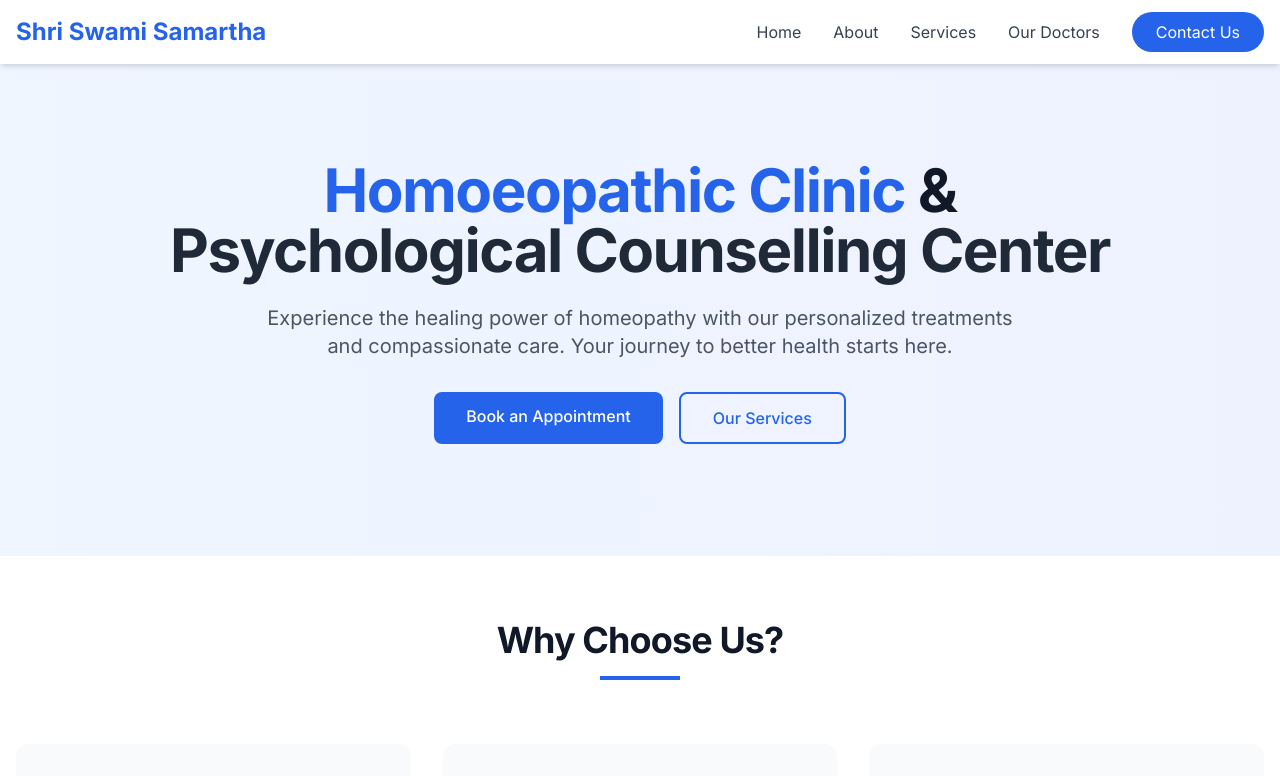
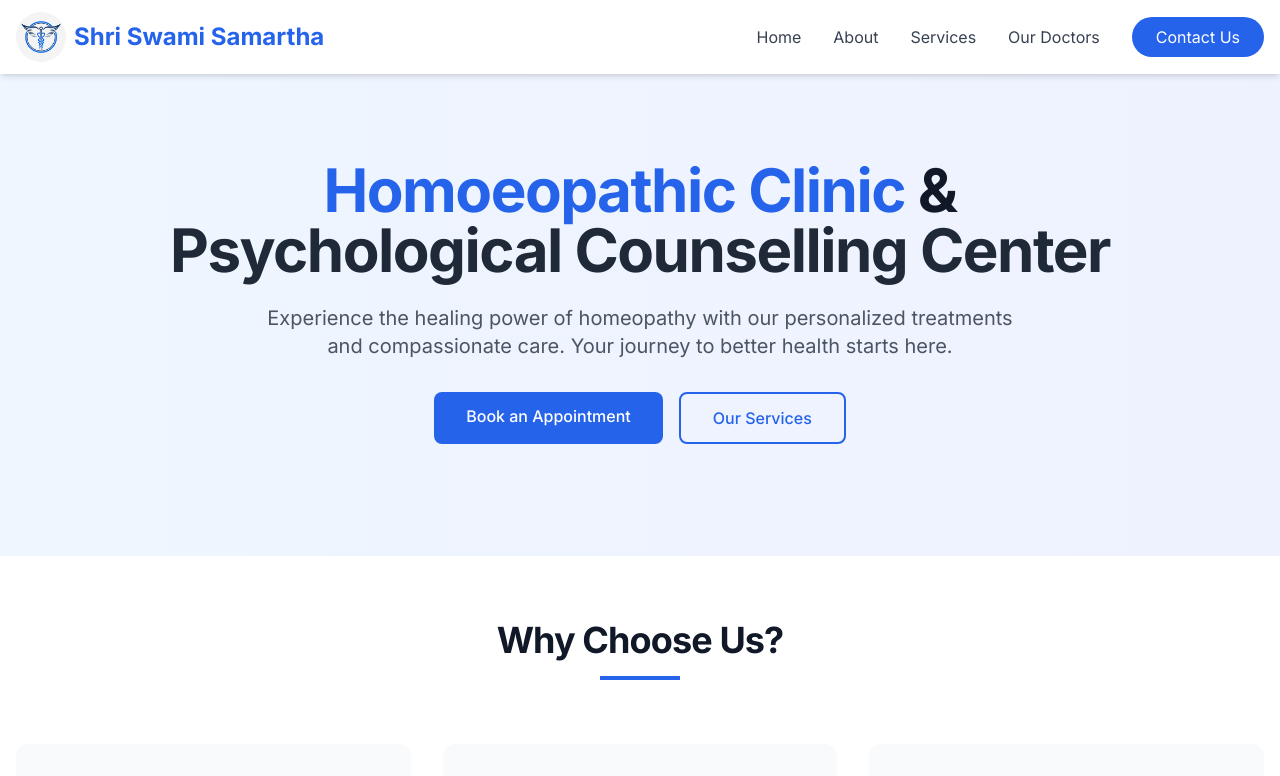
Before and after one commit to techAmoghh/Shri-Swami-Samartha, a Next.js app: page / in a window 1280 px wide. Shown: the top 776 px of the page. Built offline with nearby package versions, Linux system fonts and the light colour scheme.

Commit message:
added logo

```diff
--- a/src/app/components/Header/Header.tsx
+++ b/src/app/components/Header/Header.tsx
@@ -1,4 +1,5 @@
 import Link from 'next/link';
+import Image from 'next/image';
 import { Menu, X } from 'lucide-react';
 import { useState } from 'react';
 
@@ -16,8 +17,9 @@ export default function Header() {
   return (
     <header className="fixed w-full bg-white shadow-md z-50">
       <div className="container mx-auto px-4 py-3 flex justify-between items-center">
-        <a href="#home" className="text-2xl font-bold text-blue-600 hover:text-blue-700 transition">
-          Shri Swami Samartha
+        <a href="#home" className=" flex items-center text-2xl font-bold text-blue-600 hover:text-blue-700 transition">
+         <Image src="/logo.png" alt="Logo" width={50} height={50} className="mr-2 rounded-full" />
+          <span>Shri Swami Samartha</span>
         </a>
         <nav className="hidden md:flex items-center space-x-8">
           <a href="#home" className="text-gray-700 hover:text-blue-600 transition">Home</a>
```
Also changed, not shown: public/logo.png (added).
